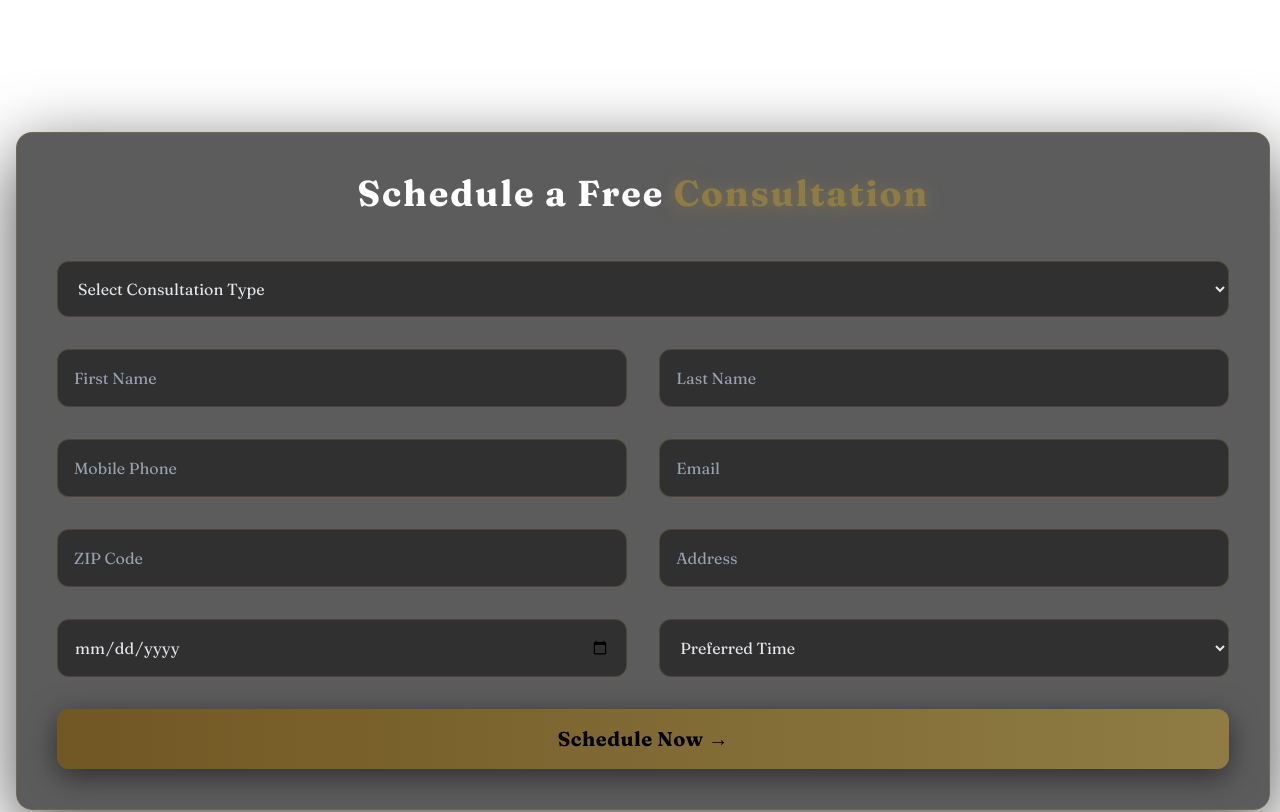
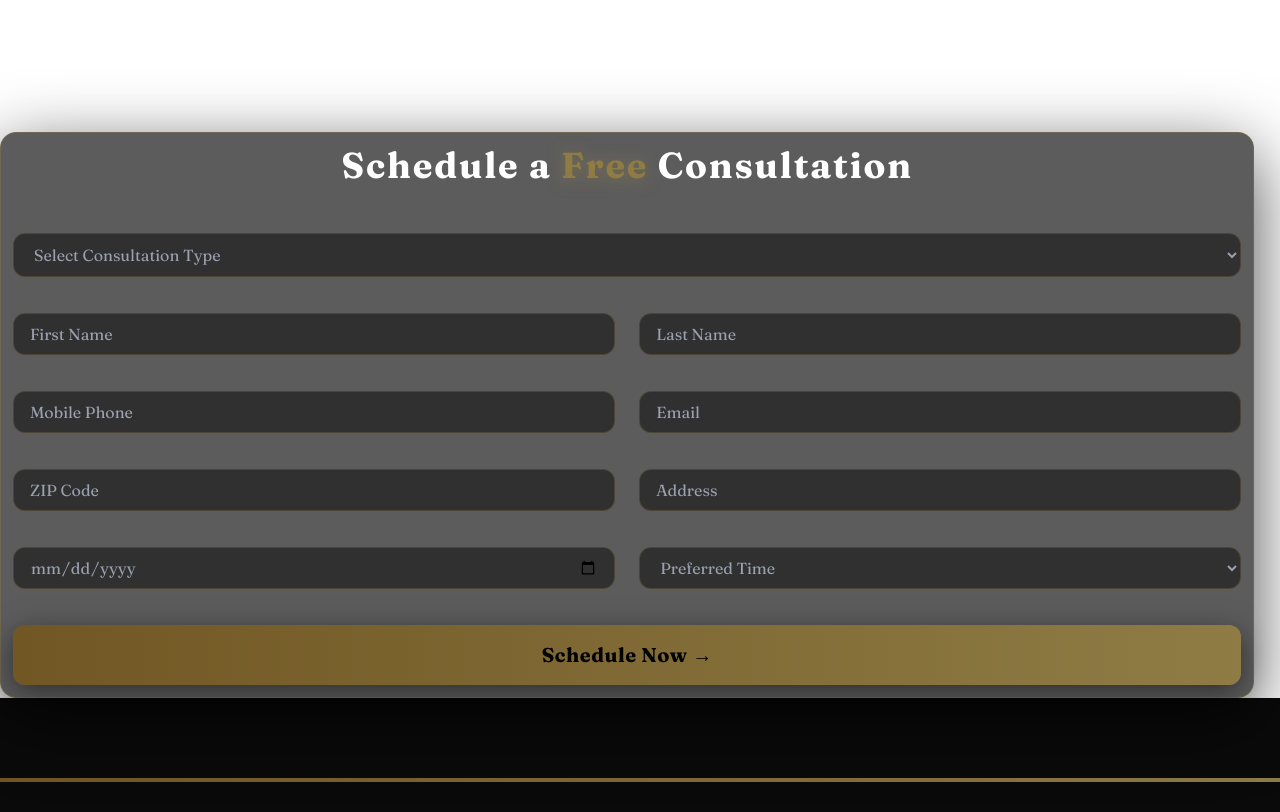
Before and after one commit to ankitNegiDev/Imperial-GateCraft, a Next.js app: page /products in a window 1280 px wide. Shown: the part 2460-3272 px from the top of the page. Built offline with nearby package versions, Linux system fonts and the light colour scheme.

Commit message:
updated the callForm

```diff
--- a/app/components/product-page/CallForm.jsx
+++ b/app/components/product-page/CallForm.jsx
@@ -35,15 +35,14 @@ export default function CallForm() {
                 backdrop-blur-xl
                 rounded-2xl
                 shadow-[0_20px_70px_rgba(0,0,0,0.7)]
-                p-10
+                p-3
                 mt-14
                 border border-[#8f7c45]/40
                 transition-all duration-300
                 hover:shadow-[0_25px_80px_rgba(0,0,0,0.85)]
-                m-4
+                m-0
             "
         >
-            {/* Title */}
             <h2
                 className="
                     text-center
@@ -54,31 +53,28 @@ export default function CallForm() {
                     tracking-wider
                 "
             >
-                Schedule a Free{" "}
+                Schedule a{" "}
                 <span className="text-[#8f7c45] drop-shadow-[0_2px_8px_rgba(143,124,69,0.6)]">
-                    Consultation
-                </span>
+                    Free
+                </span>{" "}
+                Consultation
             </h2>
 
             <form
                 onSubmit={handleSubmit}
-                className="grid grid-cols-1 lg:grid-cols-2 gap-8"
+                className="grid grid-cols-1 lg:grid-cols-2 gap-x-6 gap-y-9"
             >
                 {/* Appointment Type */}
                 <div className="lg:col-span-2">
                     <select
                         name="appointmentType"
                         className="
-                            w-full
-                            bg-neutral-800/80
-                            text-gray-200
-                            border border-[#8f7c45]/30
-                            rounded-xl
-                            px-4 py-4
-                            focus:border-[#8f7c45]
-                            focus:ring-2 focus:ring-[#8f7c45]/40
-                            transition
-                            placeholder-gray-400
+                            w-full bg-neutral-800/80 text-gray-400
+                            border border-[#8f7c45]/30 rounded-xl
+                            px-4 py-2.5
+                            focus:border-[#8f7c45] focus:ring-2 focus:ring-[#8f7c45]/40
+                            placeholder-gray-400 transition
+
                         "
                         onChange={handleChange}
                     >
@@ -95,12 +91,10 @@ export default function CallForm() {
                     placeholder="First Name"
                     className="
                         bg-neutral-800/80 text-gray-200
-                        border border-[#8f7c45]/30
-                        rounded-xl px-4 py-4
-                        focus:border-[#8f7c45]
-                        focus:ring-2 focus:ring-[#8f7c45]/40
-                        transition
-                        placeholder-gray-400
+                        border border-[#8f7c45]/30 rounded-xl
+                        px-4 py-2
+                        focus:border-[#8f7c45] focus:ring-2 focus:ring-[#8f7c45]/40
+                        placeholder-gray-400 transition
                     "
                     onChange={handleChange}
                 />
@@ -112,12 +106,10 @@ export default function CallForm() {
                     placeholder="Last Name"
                     className="
                         bg-neutral-800/80 text-gray-200
-                        border border-[#8f7c45]/30
-                        rounded-xl px-4 py-4
-                        focus:border-[#8f7c45]
-                        focus:ring-2 focus:ring-[#8f7c45]/40
-                        transition
-                        placeholder-gray-400
+                        border border-[#8f7c45]/30 rounded-xl
+                        px-4 py-2
+                        focus:border-[#8f7c45] focus:ring-2 focus:ring-[#8f7c45]/40
+                        placeholder-gray-400 transition
                     "
                     onChange={handleChange}
                 />
@@ -129,12 +121,10 @@ export default function CallForm() {
                     placeholder="Mobile Phone"
                     className="
                         bg-neutral-800/80 text-gray-200
-                        border border-[#8f7c45]/30
-                        rounded-xl px-4 py-4
-                        focus:border-[#8f7c45]
-                        focus:ring-2 focus:ring-[#8f7c45]/40
-                        transition
-                        placeholder-gray-400
+                        border border-[#8f7c45]/30 rounded-xl
+                        px-4 py-2
+                        focus:border-[#8f7c45] focus:ring-2 focus:ring-[#8f7c45]/40
+                        placeholder-gray-400 transition
                     "
                     onChange={handleChange}
                 />
@@ -146,12 +136,10 @@ export default function CallForm() {
                     placeholder="Email"
                     className="
                         bg-neutral-800/80 text-gray-200
-                        border border-[#8f7c45]/30
-                        rounded-xl px-4 py-4
-                        focus:border-[#8f7c45]
-                        focus:ring-2 focus:ring-[#8f7c45]/40
-                        transition
-                        placeholder-gray-400
+                        border border-[#8f7c45]/30 rounded-xl
+                        px-4 py-2
+                        focus:border-[#8f7c45] focus:ring-2 focus:ring-[#8f7c45]/40
+                        placeholder-gray-400 transition
                     "
                     onChange={handleChange}
                 />
@@ -163,12 +151,10 @@ export default function CallForm() {
                     placeholder="ZIP Code"
                     className="
                         bg-neutral-800/80 text-gray-200
-                        border border-[#8f7c45]/30
-                        rounded-xl px-4 py-4
-                        focus:border-[#8f7c45]
-                        focus:ring-2 focus:ring-[#8f7c45]/40
-                        transition
-                        placeholder-gray-400
+                        border border-[#8f7c45]/30 rounded-xl
+                        px-4 py-2
+                        focus:border-[#8f7c45] focus:ring-2 focus:ring-[#8f7c45]/40
+                        placeholder-gray-400 transition
                     "
                     onChange={handleChange}
                 />
@@ -180,12 +166,10 @@ export default function CallForm() {
                     placeholder="Address"
                     className="
                         bg-neutral-800/80 text-gray-200
-                        border border-[#8f7c45]/30
-                        rounded-xl px-4 py-4
-                        focus:border-[#8f7c45]
-                        focus:ring-2 focus:ring-[#8f7c45]/40
-                        transition
-                        placeholder-gray-400
+                        border border-[#8f7c45]/30 rounded-xl
+                        px-4 py-2
+                        focus:border-[#8f7c45] focus:ring-2 focus:ring-[#8f7c45]/40
+                        placeholder-gray-400 transition
                     "
                     onChange={handleChange}
                 />
@@ -195,13 +179,11 @@ export default function CallForm() {
                     type="date"
                     name="date"
                     className="
-                        bg-neutral-800/80 text-gray-200
-                        border border-[#8f7c45]/30
-                        rounded-xl px-4 py-4
-                        focus:border-[#8f7c45]
-                        focus:ring-2 focus:ring-[#8f7c45]/40
+                        bg-neutral-800/80 text-gray-400
+                        border border-[#8f7c45]/30 rounded-xl
+                        px-4 py-2
+                        focus:border-[#8f7c45] focus:ring-2 focus:ring-[#8f7c45]/40
                         transition
-                        placeholder-gray-400
                     "
                     onChange={handleChange}
                 />
@@ -210,11 +192,10 @@ export default function CallForm() {
                 <select
                     name="time"
                     className="
-                        bg-neutral-800/80 text-gray-200
-                        border border-[#8f7c45]/30
-                        rounded-xl px-4 py-4
-                        focus:border-[#8f7c45]
-                        focus:ring-2 focus:ring-[#8f7c45]/40
+                        bg-neutral-800/80 text-gray-400
+                        border border-[#8f7c45]/30 rounded-xl
+                        px-4 py-2
+                        focus:border-[#8f7c45] focus:ring-2 focus:ring-[#8f7c45]/40
                         transition
                     "
                     onChange={handleChange}
@@ -230,18 +211,14 @@ export default function CallForm() {
                     <button
                         type="submit"
                         className="
-                            w-full
-                            bg-linear-to-r from-[#715723] to-[#8f7c45]
-                            text-black
-                            font-extrabold
-                            py-4
-                            text-xl
-                            rounded-xl
-                            tracking-wide
+                            w-full bg-linear-to-r from-[#715723] to-[#8f7c45]
+                            text-black font-extrabold text-xl
+                            py-4 rounded-xl tracking-wide
                             shadow-[0_8px_30px_rgba(0,0,0,0.5)]
                             hover:shadow-[0_0_40px_rgba(143,124,69,0.9)]
                             hover:brightness-110
                             transition-all duration-300
+                            hover:cursor-pointer
                         "
                     >
                         Schedule Now →
```
